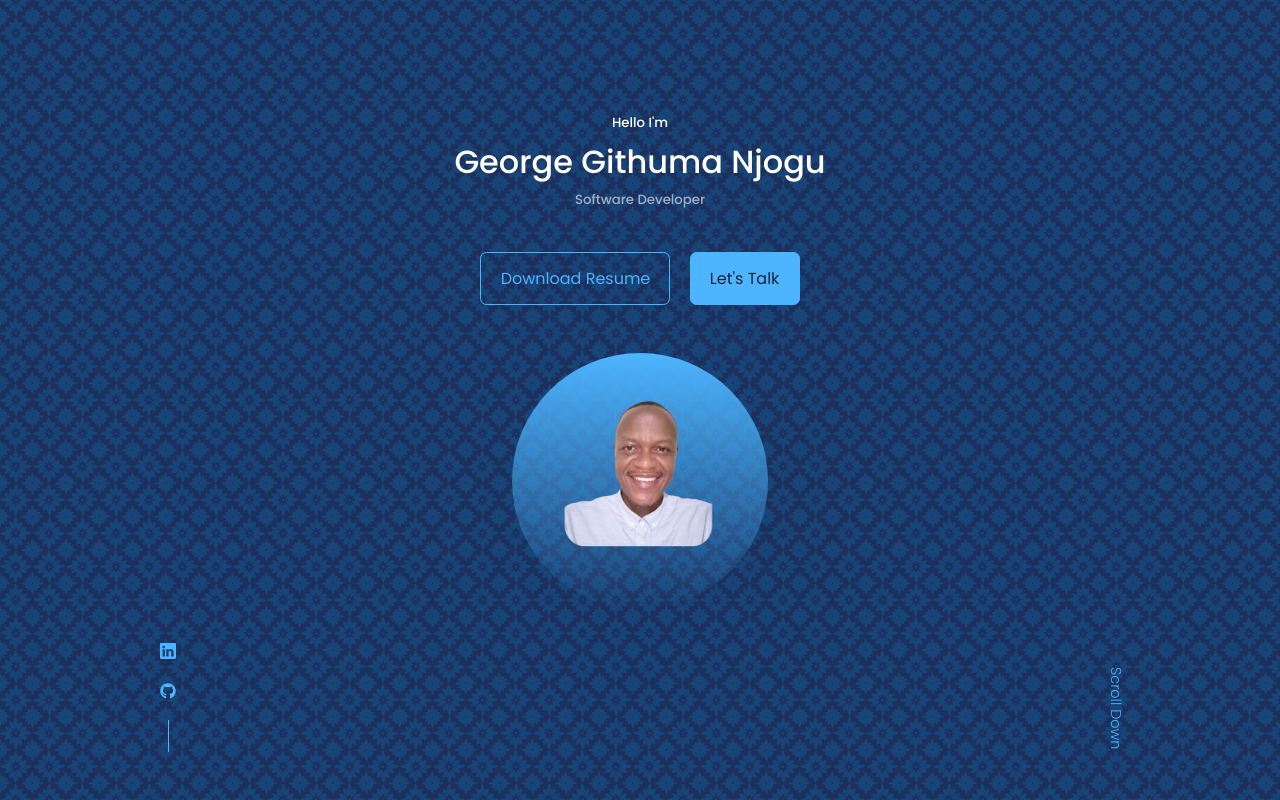
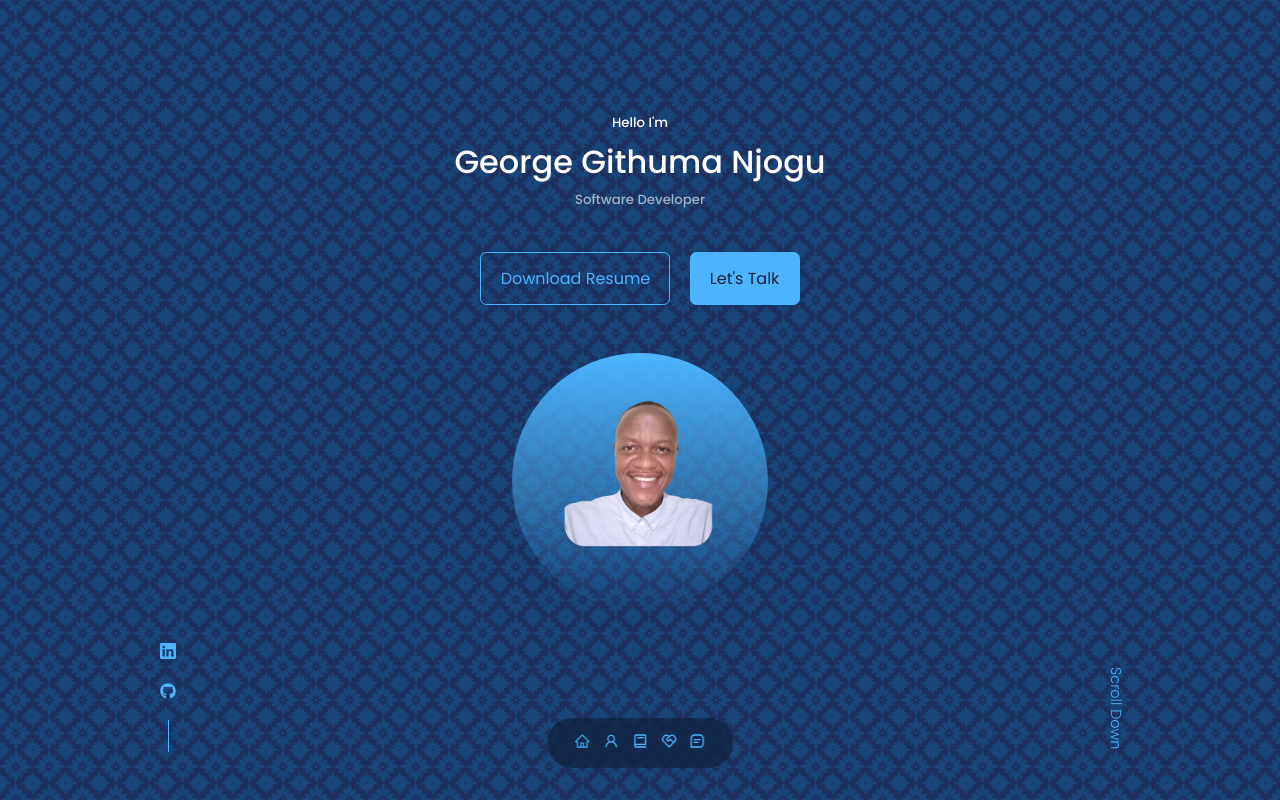
Before and after one commit to Gitthuma/george-githuma-portfolio-website, a React (Create React App) app: page / in a window 1280 px wide. Shown: the top 800 px of the page. Built offline with nearby package versions, Linux system fonts and the light colour scheme.

Commit message:
Style nav

```diff
--- a/src/Components/Nav/Nav.css
+++ b/src/Components/Nav/Nav.css
@@ -0,0 +1,16 @@
+/*Style nav*/
+nav {
+    background: rgba(0, 0, 0, 0.3);
+    width: max-content;
+    display: block;
+    padding: 0.7rem 1.7rem;
+    z-index: 2;
+    position: fixed;
+    left: 50%;
+    transform: translate(-50%);
+    bottom: 2rem;
+    display: flex;
+    gap: 0.8rem;
+    border-radius: 3rem;
+    backdrop-filter: blur(15px);
+}
```
